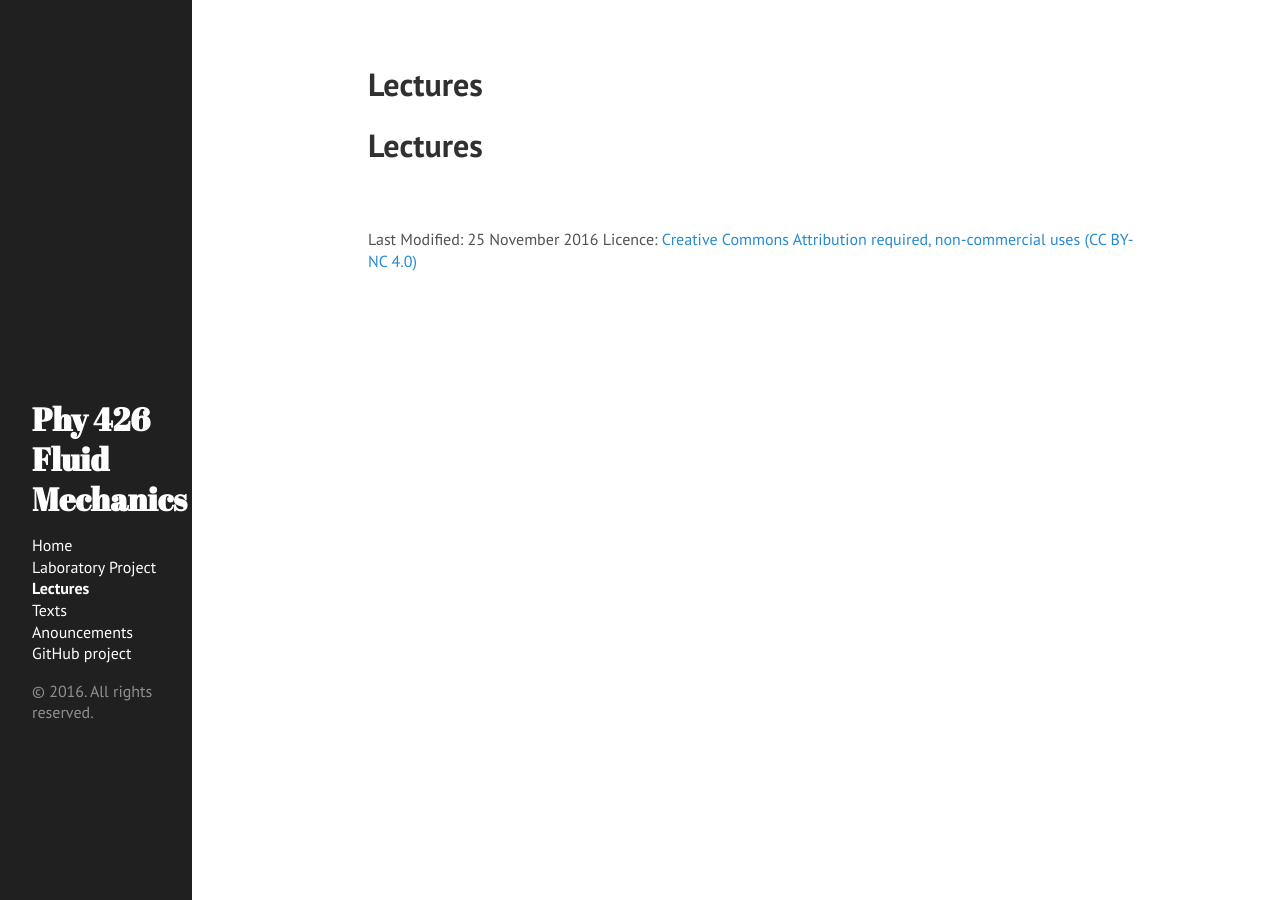
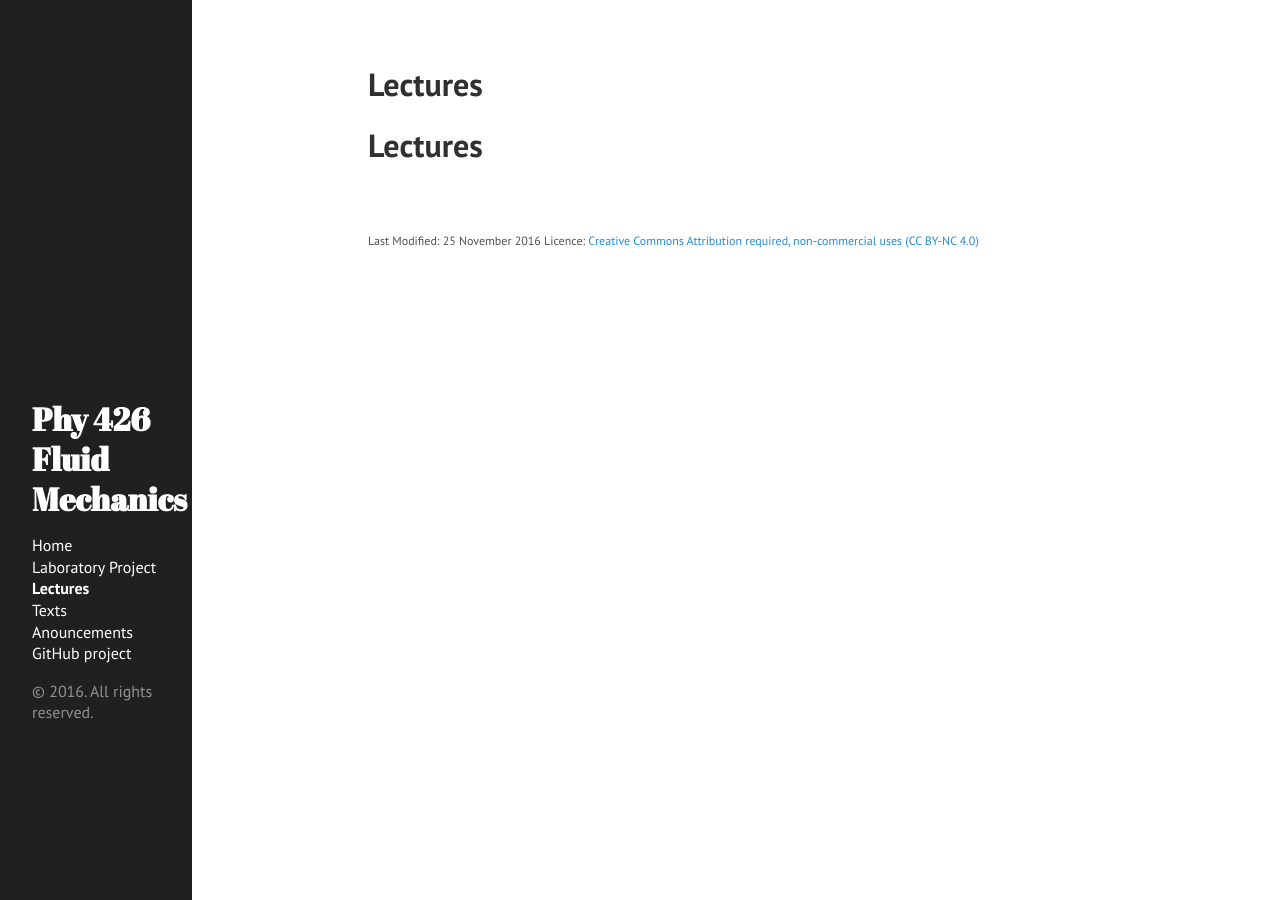
Before and after one commit to jklymak/Phy426, a Jekyll site: the page built from docs/Lectures.md, in a window 1280 px wide. Built offline with Jekyll 4.4.1, drawn with Linux system fonts in a browser that asks for light colours.

Commit message:
Website update started

```diff
--- a/docs/_includes/custom.css
+++ b/docs/_includes/custom.css
@@ -35,6 +35,9 @@
         width:600px;
         margin-left:auto;
         margin-right:auto;
+    }
+    foot {
+	font-size: 75%;
     }
     .CodeMirror{
             font-family: "Source Code Pro";
--- a/docs/_includes/foot.html
+++ b/docs/_includes/foot.html
@@ -1,3 +1,3 @@
-<foot>
+<foot style="font-size:75%">
   Last Modified: {{ site.time | date_to_long_string }}   Licence: <a href="http://creativecommons.org/licenses/by-nc/4.0/">Creative Commons Attribution required, non-commercial uses (CC BY-NC 4.0)</a>
 </foot>
```
